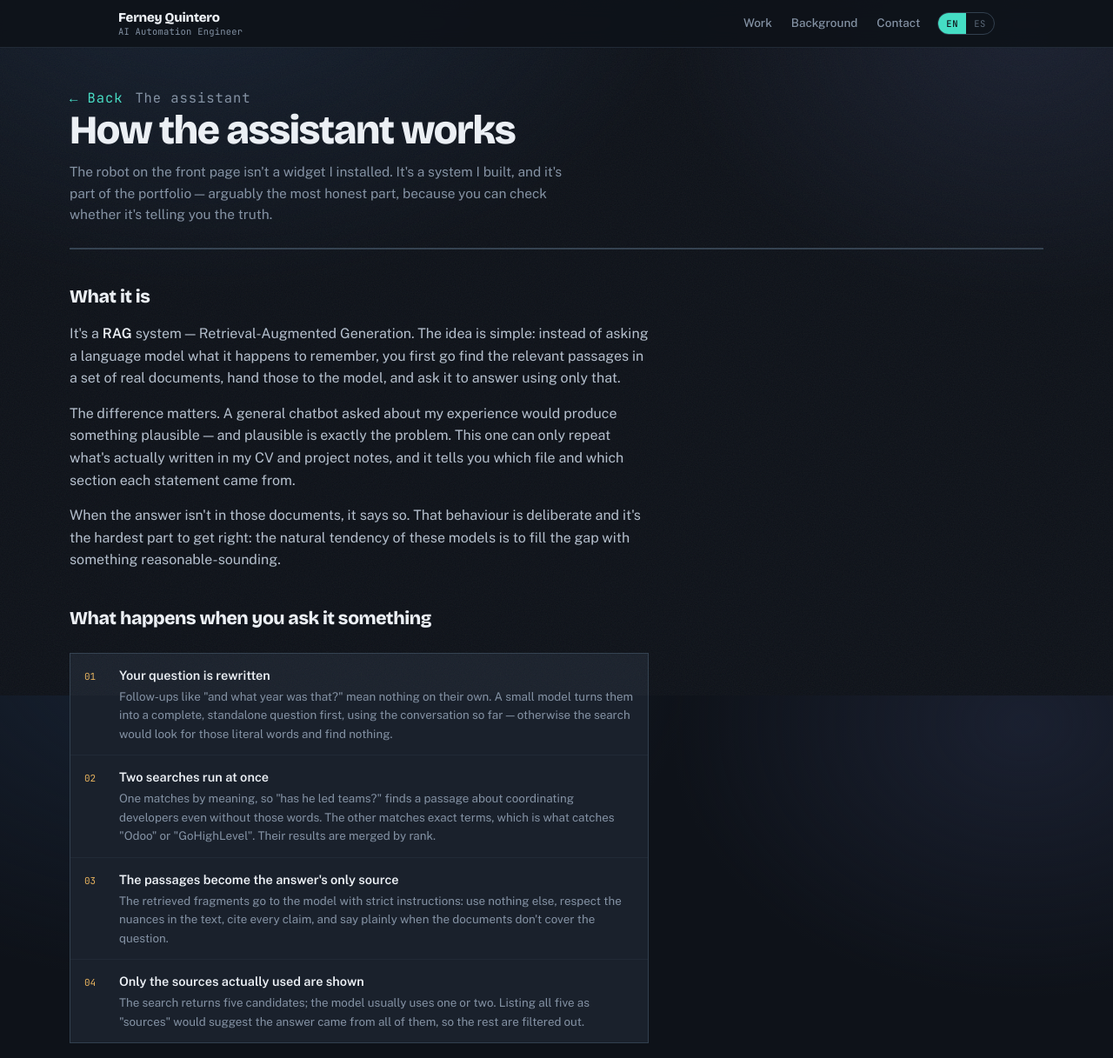
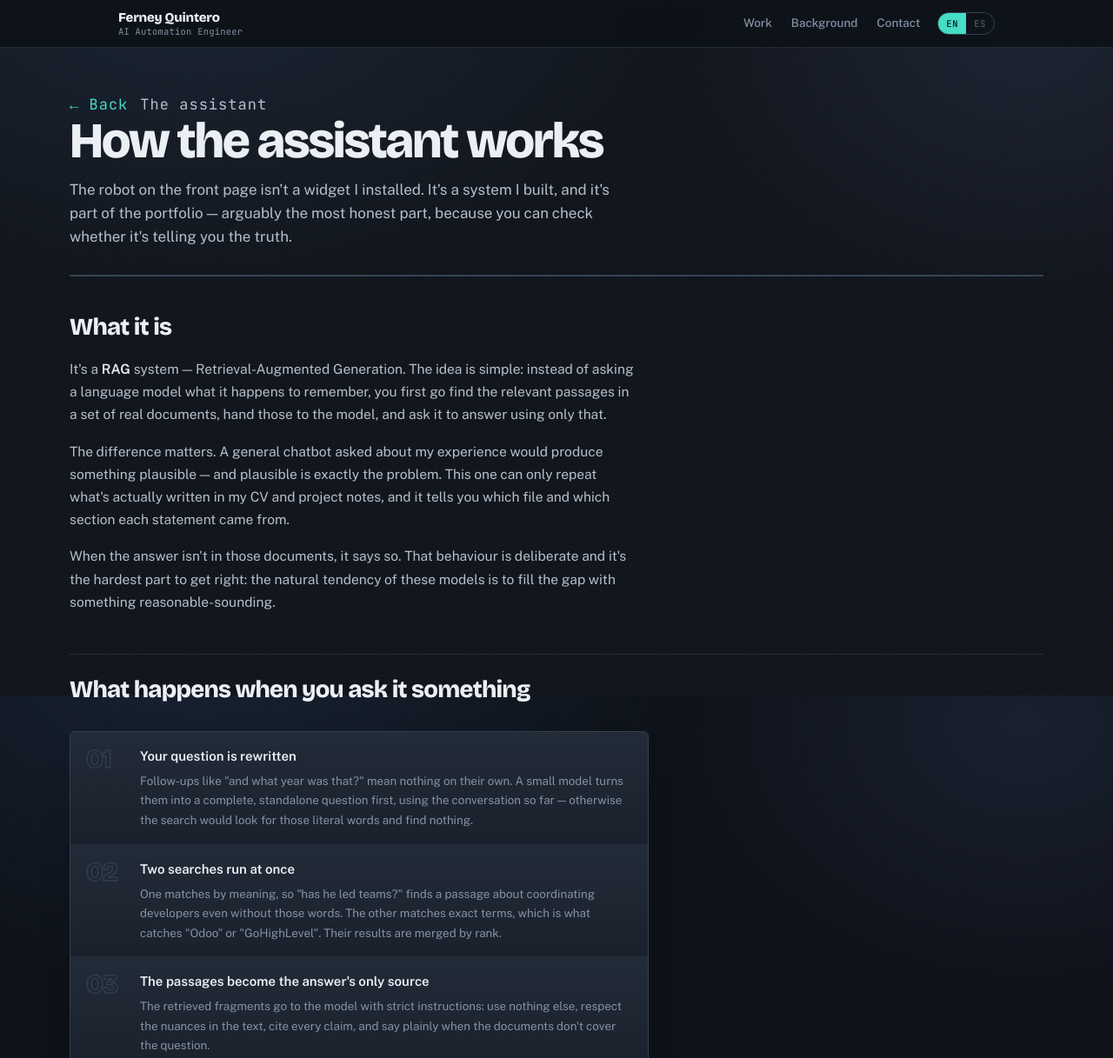
Before and after one commit to ferquintero2013/ferney-portfolio, a plain HTML site: page assistant.html in a window 1280 px wide. Shown: the top 1217 px of the page at 87% size. Drawn offline with nearby package versions, Linux system fonts and the light colour scheme.

Commit message:
UX: las paginas internas al mismo lenguaje que la portada
La portada gano luz, escala y profundidad; las internas se quedaron
planas. Ahora comparten el mismo vocabulario.

- Cada pagina hereda el foco calido, mas tenue y arriba: liga las
  secciones sin repetir la puesta en escena del personaje.
- Los titulares suben a 3.6rem con interlineado 0.98, y el subtitulo pasa
  de gris apagado a texto legible. Antes la jerarquia era casi plana.
- La cronologia de Background deja de ser filas sueltas: una linea
  vertical las une y cada ano lleva su punto, con el actual marcado en
  ambar. La seccion argumenta continuidad, asi que se ve continua.
- Los cuatro pasos del asistente ganan el numero en contorno a 1.9rem,
  el mismo recurso que ordena Work, y se tinen al pasar por encima.
- Las columnas laterales pasan a ser paneles con fondo y borde propio en
  vez de texto suelto contra el fondo.
- El email de Contacto se convierte en el elemento protagonista de la
  pagina: mas grande, con halo turquesa y desplazamiento al pasar.
- Entrada escalonada tambien aqui, y los h2 de la prosa larga se separan
  con una linea para dar respiro a la pagina del asistente.

```diff
--- a/styles.css
+++ b/styles.css
@@ -582,6 +582,24 @@ main { max-width: var(--maxw); margin: 0 auto; padding: 0 var(--pad); }
 }
 .jump-d { font-size: 12px; color: var(--muted); line-height: 1.4; }
 
+/* --- entrada de las paginas internas --- */
+@media (prefers-reduced-motion: no-preference) {
+  .page > .page-head,
+  .page > .projects,
+  .page > .bg-grid,
+  .page > .contact-grid,
+  .page > .prose,
+  .page > .pager {
+    animation: surge .6s cubic-bezier(.16, .84, .44, 1) both;
+  }
+  .page > .page-head { animation-delay: .04s; }
+  .page > .projects,
+  .page > .bg-grid,
+  .page > .contact-grid,
+  .page > .prose { animation-delay: .14s; }
+  .page > .pager { animation-delay: .24s; }
+}
+
 /* --- entrada: el escenario se enciende por partes --- */
 @media (prefers-reduced-motion: no-preference) {
   .stage .greeting,
@@ -604,11 +622,33 @@ main { max-width: var(--maxw); margin: 0 auto; padding: 0 var(--pad); }
 }
 
 /* ---------------- inner pages ---------------- */
-.page { padding: 46px 0 70px; }
+.page {
+  position: relative;
+  padding: 52px 0 76px;
+}
+
+/* Las internas heredan el foco de la portada, mas tenue y arriba: liga
+   las paginas sin repetir la puesta en escena del personaje. */
+.page::before {
+  content: "";
+  position: absolute;
+  left: -10%;
+  top: -12%;
+  width: min(40rem, 90vw);
+  height: 24rem;
+  background: radial-gradient(
+    closest-side,
+    rgba(224, 164, 88, 0.09) 0%,
+    transparent 70%
+  );
+  pointer-events: none;
+  z-index: 0;
+}
+.page > * { position: relative; z-index: 1; }
 
 .page-head {
-  padding-bottom: 26px;
-  margin-bottom: 30px;
+  padding-bottom: 30px;
+  margin-bottom: 36px;
   border-bottom: 2px solid var(--line-2);
 }
 .crumb {
@@ -626,14 +666,20 @@ main { max-width: var(--maxw); margin: 0 auto; padding: 0 var(--pad); }
 .page-head h1 {
   font-family: var(--display);
   font-weight: 800;
-  font-size: clamp(1.9rem, 4.6vw, 2.9rem);
-  line-height: 1.06;
-  letter-spacing: -0.03em;
-  margin: 0 0 10px;
-  max-width: 20ch;
+  font-size: clamp(2.2rem, 5.8vw, 3.6rem);
+  line-height: 0.98;
+  letter-spacing: -0.04em;
+  margin: 0 0 14px;
+  max-width: 19ch;
   color: var(--ink);
+  text-wrap: balance;
 }
-.page-head > p { color: var(--muted); margin: 0; font-size: 15.5px; max-width: 62ch; }
+.page-head > p {
+  color: var(--soft);
+  margin: 0;
+  font-size: clamp(15.5px, 1.5vw, 17px);
+  max-width: 60ch;
+}
 
 /* ---------------- projects ---------------- */
 .projects { list-style: none; margin: 0; padding: 0; }
@@ -739,27 +785,62 @@ main { max-width: var(--maxw); margin: 0 auto; padding: 0 var(--pad); }
   font-size: 10.5px;
   letter-spacing: 0.15em;
   text-transform: uppercase;
-  color: var(--dim);
-  margin: 0 0 12px;
-  padding-bottom: 7px;
+  color: var(--amber);
+  margin: 0 0 13px;
+  padding-bottom: 8px;
   border-bottom: 1px solid var(--line);
   font-weight: 400;
 }
+.bg-side, .contact-side {
+  background: linear-gradient(180deg, var(--surface) 0%, transparent 70%);
+  border: 1px solid var(--line);
+  border-radius: 8px;
+  padding: 22px 22px 24px;
+  align-self: start;
+}
 .bg-side > * + .side-h,
-.contact-side > * + .side-h { margin-top: 28px; }
+.contact-side > * + .side-h { margin-top: 30px; }
 
-.tl { list-style: none; margin: 0; padding: 0; }
+.tl { list-style: none; margin: 0; padding: 0; position: relative; }
+
+/* Una linea vertical une los anos: la trayectoria se ve como continua en
+   vez de como filas sueltas, que es justo lo que la seccion argumenta. */
+.tl::before {
+  content: "";
+  position: absolute;
+  left: 20px;
+  top: 12px;
+  bottom: 12px;
+  width: 1px;
+  background: linear-gradient(180deg, var(--line-2), transparent);
+}
 .tl li {
+  position: relative;
   display: grid;
-  grid-template-columns: 48px 1fr;
-  gap: 12px;
-  font-size: 13.2px;
+  grid-template-columns: 46px 1fr;
+  gap: 14px;
+  font-size: 13.4px;
   color: var(--soft);
-  padding: 6px 0;
-  border-bottom: 1px dotted var(--line);
+  padding: 9px 0;
 }
-.tl li:last-child { border-bottom: none; }
-.tl .mono { color: var(--amber); font-size: 11.5px; padding-top: 2px; }
+.tl li::before {
+  content: "";
+  position: absolute;
+  left: 17px;
+  top: 15px;
+  width: 7px;
+  height: 7px;
+  border-radius: 50%;
+  background: var(--paper);
+  border: 1.5px solid var(--line-2);
+}
+.tl li:first-child::before { border-color: var(--amber); background: var(--amber); }
+.tl .mono {
+  color: var(--amber);
+  font-size: 12px;
+  font-weight: 500;
+  padding-top: 1px;
+}
 
 .tools { font-size: 11.8px; line-height: 1.9; color: var(--muted); margin: 0; }
 
@@ -779,15 +860,24 @@ main { max-width: var(--maxw); margin: 0 auto; padding: 0 var(--pad); }
 }
 
 /* ---------------- assistant page ---------------- */
-.prose p { color: var(--soft); margin: 0 0 15px; max-width: 68ch; }
+.prose p {
+  color: var(--soft);
+  margin: 0 0 16px;
+  max-width: 68ch;
+  font-size: 15.6px;
+  line-height: 1.68;
+}
 .prose h2 {
   font-family: var(--display);
-  font-weight: 700;
-  font-size: 1.32rem;
-  letter-spacing: -0.02em;
-  margin: 38px 0 12px;
+  font-weight: 800;
+  font-size: clamp(1.42rem, 2.6vw, 1.72rem);
+  letter-spacing: -0.028em;
+  margin: 46px 0 14px;
+  padding-top: 18px;
+  border-top: 1px solid var(--line);
   color: var(--ink);
 }
+.prose h2:first-child { margin-top: 0; padding-top: 0; border-top: none; }
 .prose h3 {
   font-family: var(--body);
   font-weight: 600;
@@ -813,27 +903,48 @@ main { max-width: var(--maxw); margin: 0 auto; padding: 0 var(--pad); }
   gap: 1px;
   background: var(--line);
   border: 1px solid var(--line-2);
-  margin: 22px 0 26px;
+  border-radius: 6px;
+  overflow: hidden;
+  margin: 26px 0 30px;
   max-width: 68ch;
+  box-shadow: 0 16px 40px -28px rgba(0, 0, 0, .9);
 }
 .flow-step {
-  background: var(--sunken);
-  padding: 13px 16px;
+  background: linear-gradient(180deg, var(--raised) 0%, var(--sunken) 100%);
+  padding: 16px 18px;
   display: grid;
-  grid-template-columns: 26px 1fr;
-  gap: 14px;
-  align-items: baseline;
+  grid-template-columns: 46px 1fr;
+  gap: 16px;
+  align-items: start;
+  transition: background .2s ease;
 }
-.flow-step b { color: var(--ink); font-weight: 600; font-size: 14.5px; display: block; margin-bottom: 3px; }
-.flow-step span.n { font-family: var(--mono); font-size: 11px; color: var(--amber); }
+.flow-step:hover { background: var(--raised); }
+.flow-step b { color: var(--ink); font-weight: 600; font-size: 15px; display: block; margin-bottom: 5px; }
+.flow-step span.n {
+  font-family: var(--display);
+  font-weight: 800;
+  font-size: 1.9rem;
+  line-height: .8;
+  letter-spacing: -0.03em;
+  color: transparent;
+  -webkit-text-stroke: 1.3px var(--line-2);
+  padding-top: 3px;
+  user-select: none;
+  transition: -webkit-text-stroke-color .2s ease;
+}
+.flow-step:hover span.n { -webkit-text-stroke-color: var(--accent-soft); }
 .flow-step p { margin: 0 !important; font-size: 13.4px; color: var(--muted); max-width: none; }
 
 .callout {
+  position: relative;
   border: 1px solid var(--accent-soft);
-  background: var(--accent-wash);
-  padding: 20px 22px;
-  margin: 30px 0;
+  border-left-width: 3px;
+  border-radius: 0 8px 8px 0;
+  background: linear-gradient(100deg, var(--accent-wash) 0%, var(--sunken) 85%);
+  padding: 24px 26px;
+  margin: 36px 0;
   max-width: 68ch;
+  box-shadow: 0 18px 44px -30px rgba(0, 0, 0, .95);
 }
 .callout h3 { margin-top: 0; color: var(--accent); }
 .callout p:last-child { margin-bottom: 0; }
```
